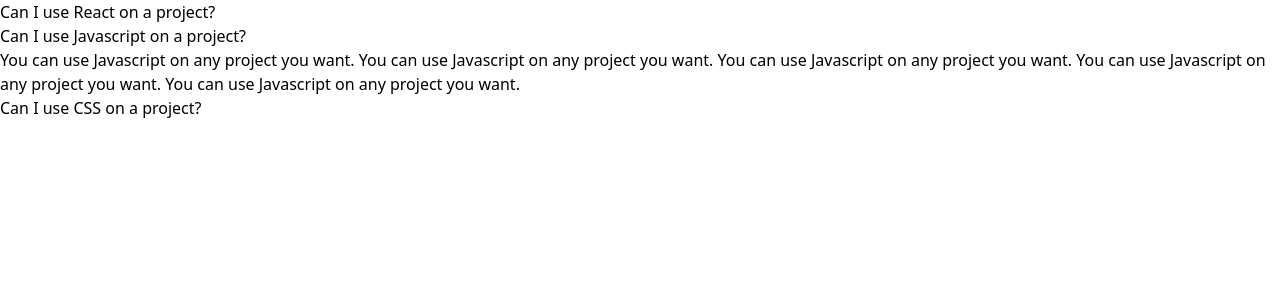
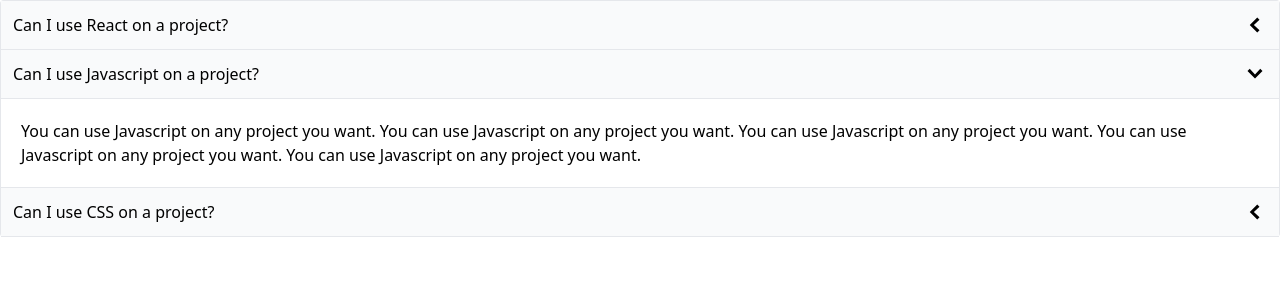
Before and after one commit to Pfirewire/react-udemy-comps, a React (Create React App) app: page / in a window 1280 px wide. Shown: the top 300 px of the page. Built offline with nearby package versions, Linux system fonts and the light colour scheme.

Commit message:
Adding Styling

```diff
--- a/src/components/Accordion.js
+++ b/src/components/Accordion.js
@@ -1,4 +1,5 @@
 import { useState } from "react";
+import { GoChevronDown, GoChevronLeft } from "react-icons/go";
 
 function Accordion({ items }) {
     const [expandedIndex, setExpandedIndex] = useState(1);
@@ -6,16 +7,24 @@
     const renderedItems = items.map((item, index) => {
         const isExpanded = index === expandedIndex;
 
+        const icon = <span className="text-2xl">
+            {isExpanded ? <GoChevronDown /> : <GoChevronLeft />}
+        </span>
+
         return (
             <div key={item.id}>
-                <div>{item.label}</div>
-                {isExpanded && <div>{item.content}</div>}
+                <div className="flex justify-between p-3 bg-gray-50 border-b items-center cursor-pointer"
+                     onClick={() => setExpandedIndex(index)}>
+                    {item.label}
+                    {icon}
+                </div>
+                {isExpanded && <div className="border-b p-5">{item.content}</div>}
             </div>
         );
     });
 
     return(
-        <div>
+        <div className="border-x border-t rounded">
             {renderedItems}
         </div>
     );
```
